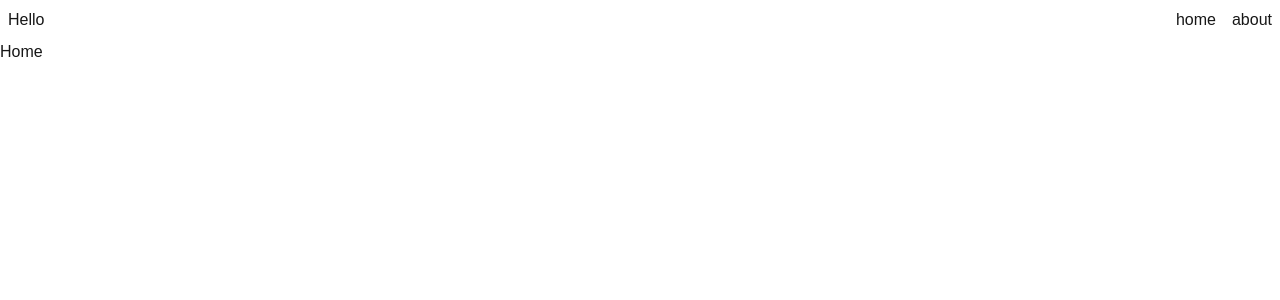
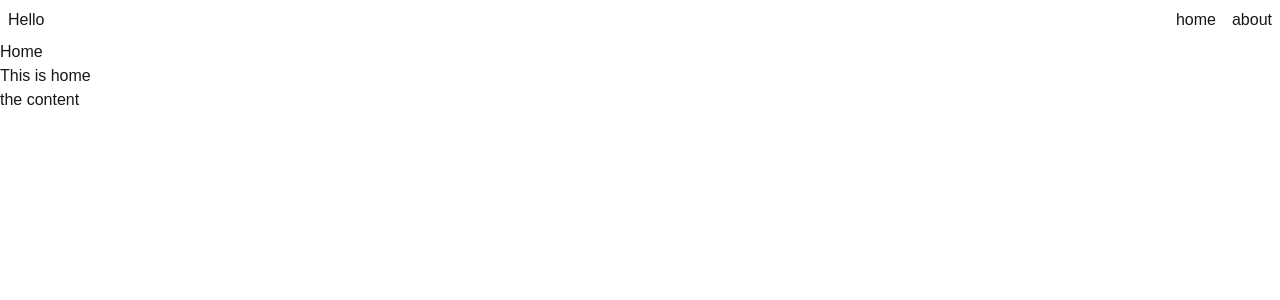
Before and after one commit to Laterat/alx-project-0x02-setup, a Next.js app in the folder alx-project-0x02/: page /home in a window 1280 px wide. Shown: the top 300 px of the page. Built offline with nearby package versions, Linux system fonts and the light colour scheme.

Commit message:
card compoent and interface

```diff
--- /dev/null
+++ b/alx-project-0x02/components/common/Card.tsx
@@ -0,0 +1,15 @@
+
+
+import { CardProps } from "@/interfaces";
+import React from "react";
+
+const Card: React.FC<CardProps>=({title,content})=>{
+    return(
+         <div>
+            <h2>{title}</h2>
+            <p>{content}</p>
+         </div>
+    );
+}
+
+export default Card;
--- a/alx-project-0x02/interfaces/index.ts
+++ b/alx-project-0x02/interfaces/index.ts
@@ -0,0 +1,6 @@
+
+
+export interface CardProps {
+    title: string,
+    content: string,
+}
--- a/alx-project-0x02/pages/home.tsx
+++ b/alx-project-0x02/pages/home.tsx
@@ -1,5 +1,5 @@
 import Header from "@/components/layout/Header";
-
+import Card from "@/components/common/Card";
 
 
 
@@ -7,6 +7,7 @@ const Home: React.FC=()=>{
     return(
         <>  <Header/>
             <h1>Home</h1>
+            <Card title="This is home" content=" the content"/>
         </>
 
     );
```
